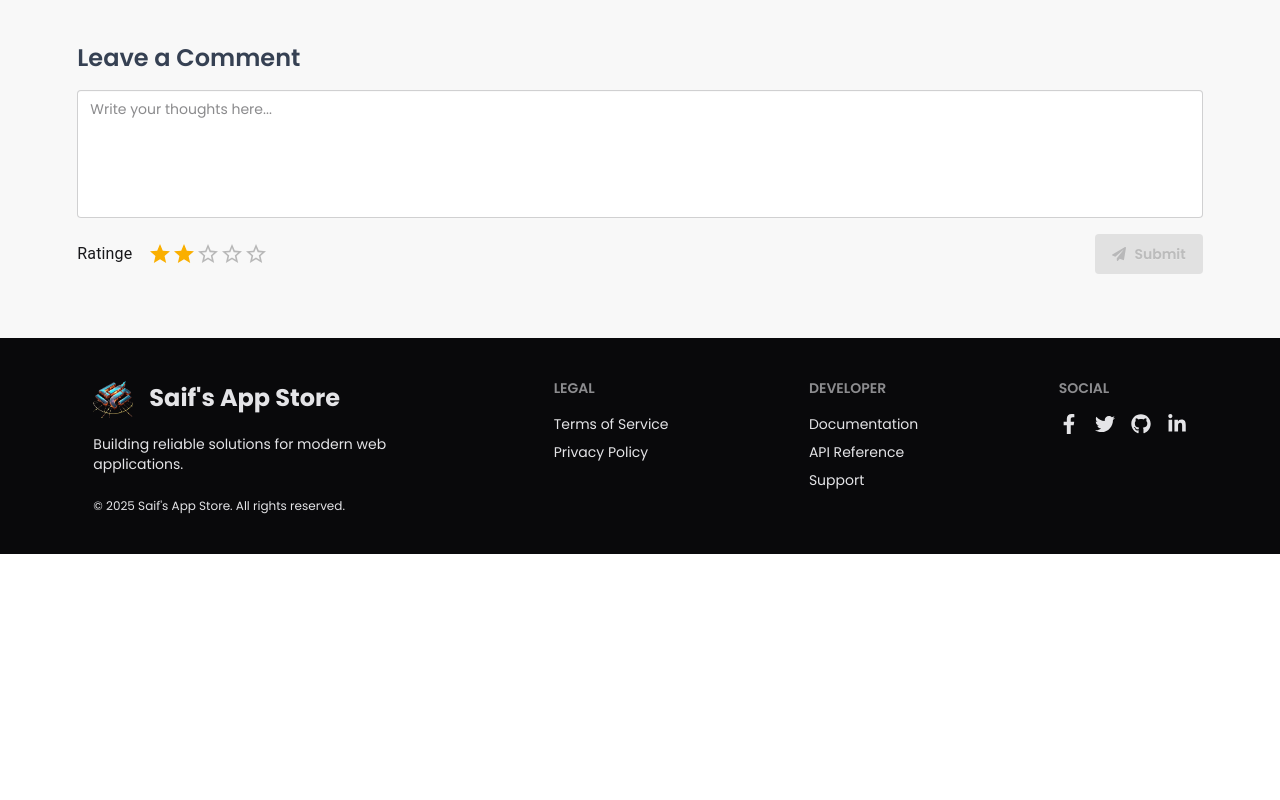
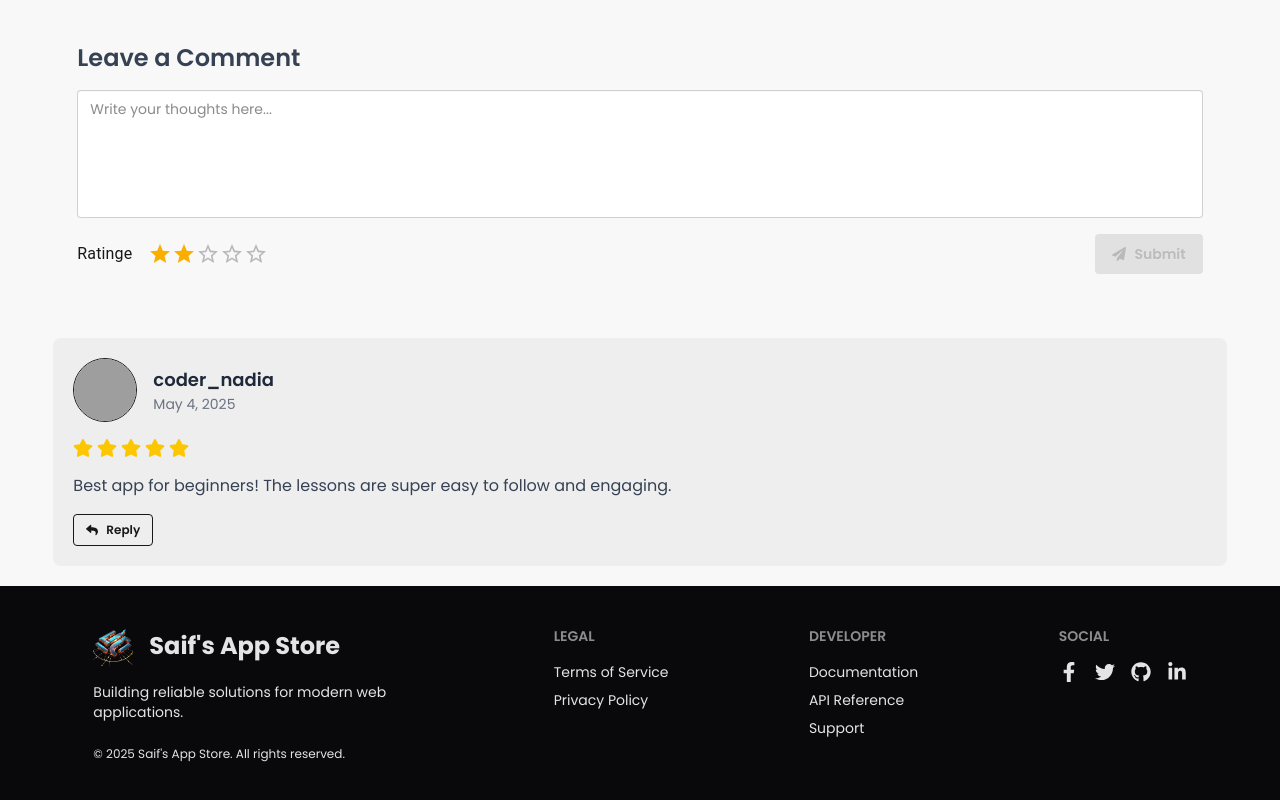
Before and after one commit to Saif-Smran/App-Store, a React (Vite) app: page /appDetails/app000 in a window 1280 px wide. Shown: the part 1054-1854 px from the top of the page. Before the commit the page ends 1608 px from the top, so only its background shows below. Built offline with nearby package versions, Linux system fonts and the light colour scheme; no server answers; sample sign-in values are in the browser's storage; grey boxes are pictures that could not be loaded.

Commit message:
Review card Complited

```diff
--- a/package.json
+++ b/package.json
@@ -15,6 +15,7 @@
     "@mui/material": "^7.1.0",
     "@mui/styled-engine-sc": "^7.1.0",
     "@tailwindcss/vite": "^4.1.5",
+    "date-fns": "^4.1.0",
     "firebase": "^11.6.1",
     "react": "^19.0.0",
     "react-dom": "^19.0.0",
--- /dev/null
+++ b/src/Components/ReviewCard.jsx
@@ -0,0 +1,55 @@
+import React from "react";
+import { FaStar, FaRegStar, FaReply } from "react-icons/fa";
+
+const ReviewCard = ({ ReviewObj }) => {
+
+    const { review, userImg, name, date} = ReviewObj
+    console.log(ReviewObj);
+
+
+    const renderStars = (rating) => {
+        const stars = [];
+        for (let i = 1; i <= 5; i++) {
+            stars.push(
+                i <= rating ? (
+                    <FaStar key={i} size={20} className="text-yellow-400" />
+                ) : (
+                    <FaRegStar key={i} size={20} className="text-gray-400" />
+                )
+            );
+        }
+        return stars;
+    };
+
+    return (
+        <div className=" mx-auto rounded-lg p-5 mb-5 space-y-4">
+            {/* Header */}
+            <div className="flex items-center gap-4">
+                <img
+                    src={userImg}
+                    alt={name}
+                    className="w-16 h-16 rounded-full object-cover border"
+                />
+                <div className="flex flex-col">
+                    <span className="text-lg font-semibold text-gray-800">{name}</span>
+                    <span className="text-sm text-gray-500">{date}</span>
+                </div>
+            </div>
+
+            {/* Rating */}
+            <div className="flex items-center gap-1">{renderStars(review.rating)}</div>
+
+            {/* Comment */}
+            <p className="text-gray-700">{review.comment}</p>
+
+            {/* Reply Button */}
+            <div className="text-right">
+                <button className="btn btn-outline btn-sm flex items-center gap-2">
+                    <FaReply /> Reply
+                </button>
+            </div>
+        </div>
+    );
+};
+
+export default ReviewCard;
--- a/src/Pages/AppDetails.jsx
+++ b/src/Pages/AppDetails.jsx
@@ -1,13 +1,15 @@
-import React, { useState } from 'react';
+import React, { useEffect, useState } from 'react';
 import { FaDownload, FaStar } from "react-icons/fa";
 import { RiUninstallLine } from 'react-icons/ri';
 import { useLoaderData, useParams } from 'react-router';
 import CommentBox from '../Components/CommentBox';
+import ReviewCard from '../Components/ReviewCard';
 
 const AppDetails = () => {
 
     const [install, setInstall] = useState(false)
     const [comment, setComment] = useState(false)
+    const [reviews, setReviews] = useState([])
     const { id } = useParams()
     const data = useLoaderData()
     const app = data.find(app => app.id === id)
@@ -15,10 +17,25 @@ const AppDetails = () => {
 
     const handleInstall = () => {
         setInstall(!install)
-        if (comment == false){
+        if (comment == false) {
             setComment(true)
         }
     }
+
+    useEffect(() => {
+        if (app?.reviews?.length) {
+            const formattedReviews = app.reviews.map((rev) => ({
+                review: {
+                    rating: rev.rating,
+                    comment: rev.comment
+                },
+                userImg: app.thumbnail,
+                name: rev.user,
+                date: 'May 4, 2025' // You can make this dynamic later
+            }));
+            setReviews(formattedReviews);
+        }
+    }, [app]);
 
     return (
         <div className="bg-base-200">
@@ -85,7 +102,15 @@ const AppDetails = () => {
                 </div>
 
                 {/* Comment Box */}
-                <CommentBox comment = {comment}></CommentBox>
+                <CommentBox comment={comment}></CommentBox>
+
+                {/* Review Card */}
+
+                <div className="bg-base-300 rounded-lg space-y-4 mt-6">
+                    {reviews.map((reviewObj, index) => (
+                        <ReviewCard key={index} ReviewObj={reviewObj} />
+                    ))}
+                </div>
 
             </div>
         </div>
```
Also changed, not shown: 1 other file (tests, documents, lock files or other folders).
